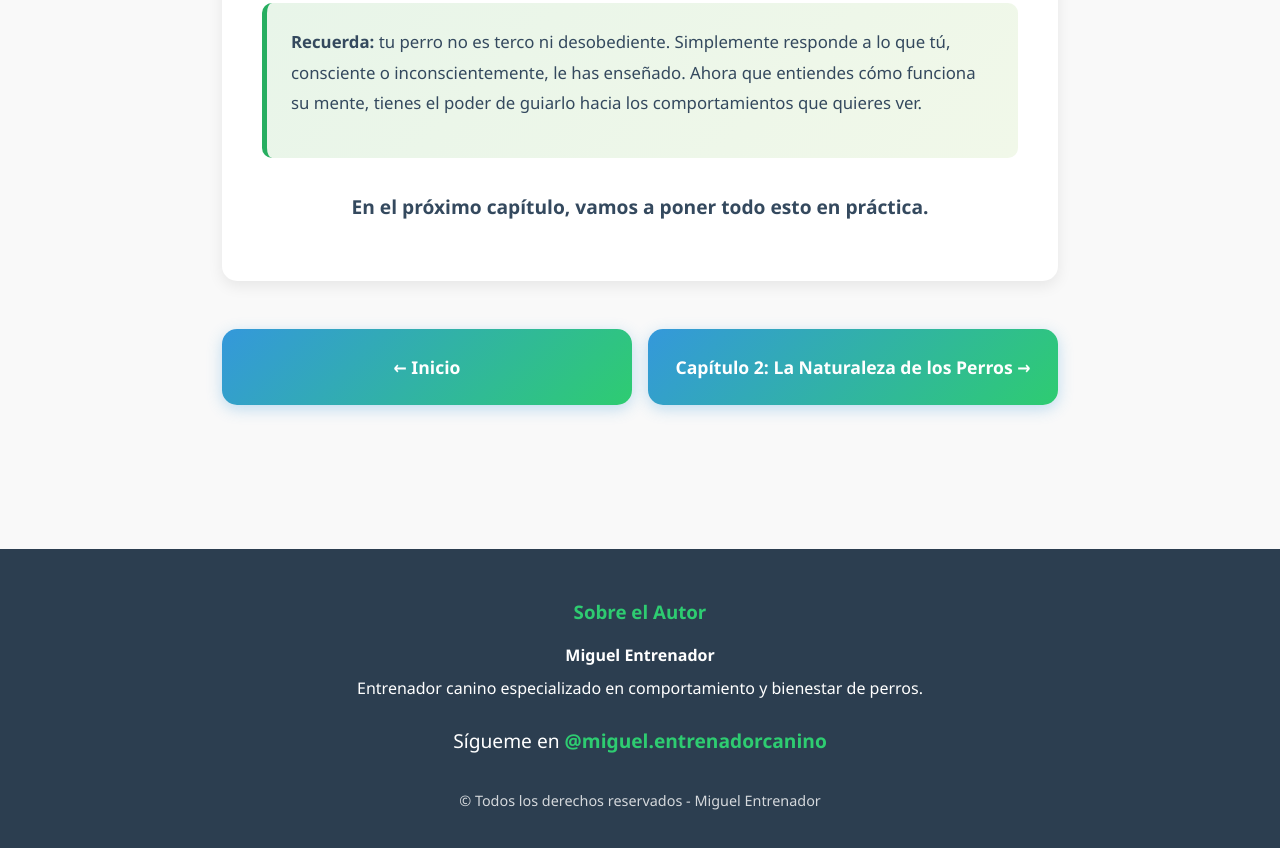
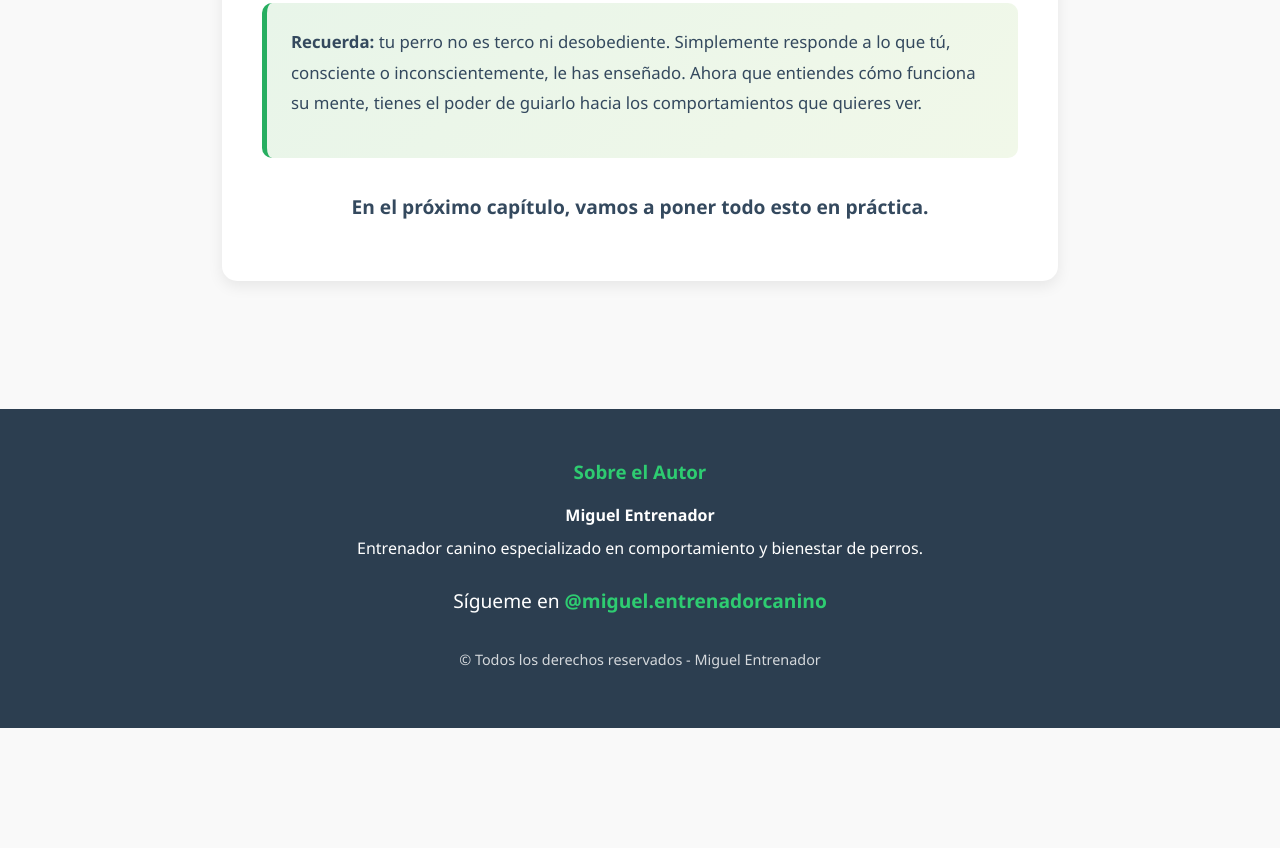
Before and after one commit to Brunosilva84/kong-guia-completo, a plain HTML site: page metodo-rec/index.html in a window 1280 px wide. Shown: the part 5530-6378 px from the top of the page. After the commit the page ends 6258 px from the top, so only its background shows below. Drawn offline with Linux system fonts and the light colour scheme.

Commit message:
refactor: remove navegação entre capítulos

```diff
--- a/metodo-rec/index.html
+++ b/metodo-rec/index.html
@@ -399,42 +399,9 @@
             }
         }
 
-        /* Navigation */
-        .chapter-nav {
-            display: flex;
-            justify-content: space-between;
-            gap: 1rem;
-            margin: 3rem 0;
-        }
-
-        .nav-button {
-            flex: 1;
-            padding: 1.5rem;
-            background: linear-gradient(135deg, var(--primary-color) 0%, var(--secondary-color) 100%);
-            color: white;
-            text-decoration: none;
-            border-radius: 15px;
-            text-align: center;
-            font-weight: 600;
-            font-size: 1.1rem;
-            transition: all 0.3s ease;
-            box-shadow: 0 4px 15px rgba(52,152,219,0.3);
-        }
-
-        .nav-button:hover {
-            transform: translateY(-3px);
-            box-shadow: 0 6px 20px rgba(52,152,219,0.4);
-        }
-
         /* Smooth scrolling */
         html {
             scroll-behavior: smooth;
-        }
-
-        @media (max-width: 768px) {
-            .chapter-nav {
-                flex-direction: column;
-            }
         }
     </style>
 </head>
@@ -589,11 +556,6 @@
                 En el próximo capítulo, vamos a poner todo esto en práctica.
             </p>
         </section>
-
-        <div class="chapter-nav">
-            <a href="/" class="nav-button prev">← Inicio</a>
-            <a href="capitulo-2.html" class="nav-button next">Capítulo 2: La Naturaleza de los Perros →</a>
-        </div>
     </div>
 
     <footer>
```
Also changed, not shown: metodo-rec/capitulo-2.html (+0 -5 lines).
